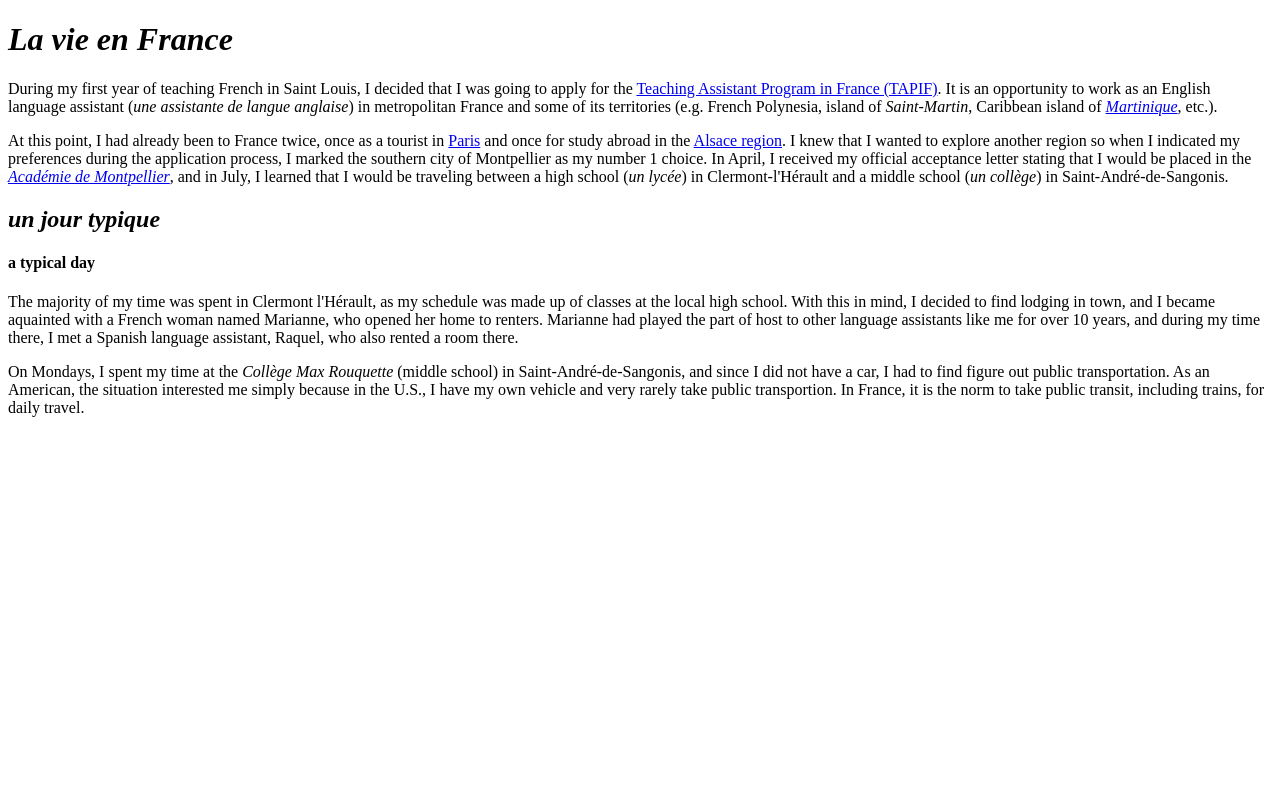
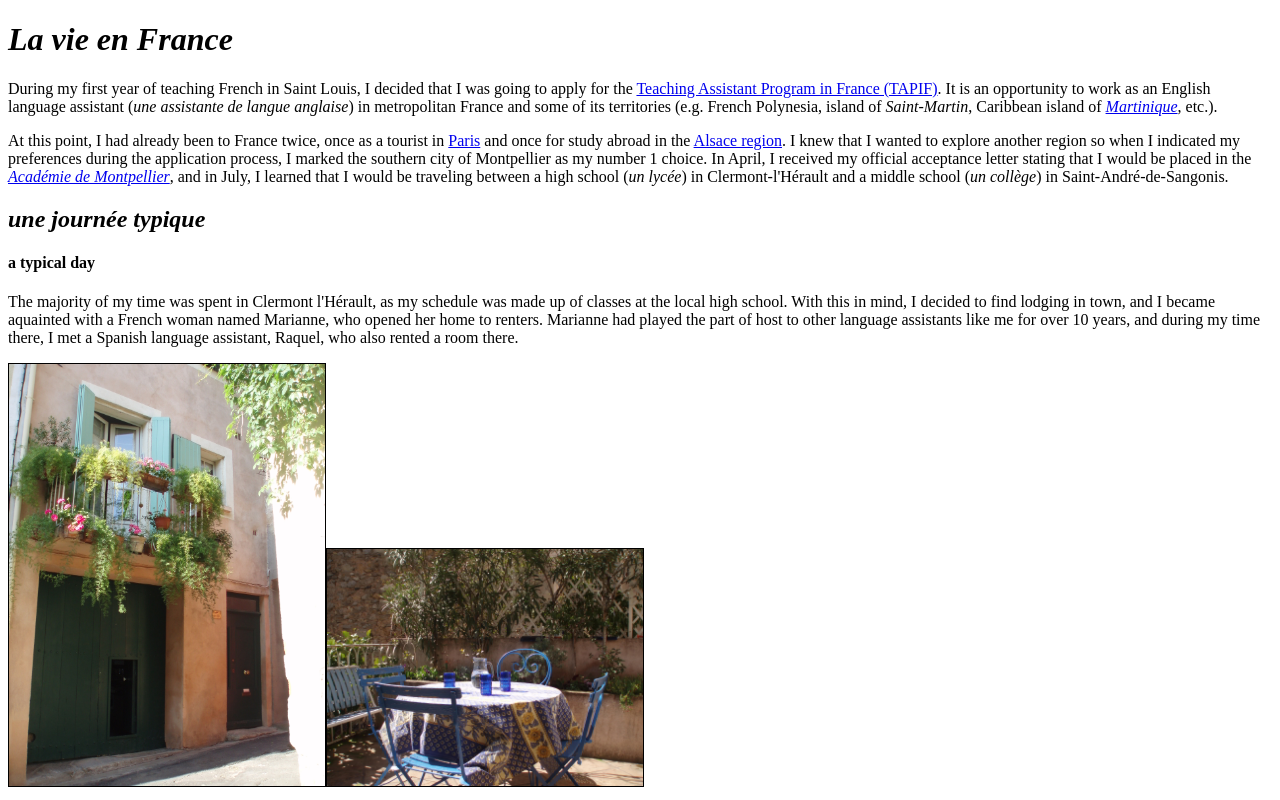
Before and after one commit to St-Louis-Women-March-2022/js-assignment-4-html-me-something-codeswitchingstl, a website: page index.html in a window 1280 px wide. Shown: the top 800 px of the page. Drawn offline with Linux system fonts and the light colour scheme; files whose address does not match are found by name.

Commit message:
Finished work on the HTML page

```diff
--- a/index.html
+++ b/index.html
@@ -1,5 +1,6 @@
 <!DOCTYPE html>
 <html>
+   <main>
    <head>
       <title>La vie en France</title>
    </head>
@@ -17,14 +18,29 @@
          </p>
         </article>
         <p></p>
+        <article>
+         <header>
+            <!-- html entity - diacritical mark -->
+            <h2><i>une journ&#233;e typique</i></h1>
+            <h4>a typical day</h3></header>
+            <p>The majority of my time was spent in Clermont l'Hérault, as my schedule was made up of classes at the local high school. With this in mind, I decided to find lodging in town, and I became aquainted with a French woman named Marianne, who opened her home to renters. Marianne had played the part of host to other language assistants like me for over 10 years, and during my time there, I met a Spanish language assistant, Raquel, who also rented a room there.</p>
+            <img src="/Users/lesliebradshaw/Desktop/LaunchCode/js-assignment-4-html-me-something-codeswitchingstl/images/P5010011.JPG" border = "1px" width = "25%"><img src="/Users/lesliebradshaw/Desktop/LaunchCode/js-assignment-4-html-me-something-codeswitchingstl/images/P3170408.JPG" border = "1px" width = "25%">
+            <p>On Mondays, I spent my time at the <i>Collège Max Rouquette</i> (middle school) in Saint-André-de-Sangonis, and since I did not have a car, I had to find figure out public transportation. As an American, the situation interested me simply because in the U.S., I have my own vehicle and very rarely take public transportion. In France, it is the norm to take public transit, including trains, for daily travel.
+            <img src="/Users/lesliebradshaw/Desktop/LaunchCode/js-assignment-4-html-me-something-codeswitchingstl/images/clhsads bus route.png" width = "50%" border = "1px"></p>
+        </article>
         <p></p>
         <article>
          <header>
-            <h2><i>un jour typique</i></h1>
-            <h4>a typical day</h3>
-            <p>The majority of my time was spent in Clermont l'Hérault, as my schedule was made up of classes at the local high school. With this in mind, I decided to find lodging in town, and I became aquainted with a French woman named Marianne, who opened her home to renters. Marianne had played the part of host to other language assistants like me for over 10 years, and during my time there, I met a Spanish language assistant, Raquel, who also rented a room there.</p>
-            <p>On Mondays, I spent my time at the <i>Collège Max Rouquette</i> (middle school) in Saint-André-de-Sangonis, and since I did not have a car, I had to find figure out public transportation. As an American, the situation interested me simply because in the U.S., I have my own vehicle and very rarely take public transportion. In France, it is the norm to take public transit, including trains, for daily travel.</p>
+            <h2><i>Bon voyage!</i></h2>
+            <h4>have a nice trip</h4>
+            <p>Living in France for 3.5 months afforded me the opportunity to travel to other European countries. Right before our teaching contracts began, my friend and I went to Munich for Oktoberfest, which I now consider one of the best times I have ever had in my life. We stayed 2 nights at a camping site and somehow figured out our way around town without anyone communicating with us in English. (Neither of us speak German.) It was a short an sweet trip!</p>
+            <p></p>
+            <p>The French are known for their <i>les vacances</i> (vacation/time off), and we had two weeks off around Halloween. With this time off, we took a train to Zurich then the <a href="https://www.seat61.com/trains-and-routes/bernina-express.htm">Bernina Express</a>, a slow moving train that starts in Chur, Switzerland and ends in Tirano, Italy, traversing the Alps. Because of the time of year, we started our journey in the lush, green countryside of Switzerland, made a pitstop at snowy Alp Grüm, and ended up in beautiful Italy. From there, we took yet another train (albeit a less dreamy, regional one) to Milan where we stayed a night before moving on to our destination, Florence. WHile I feel like our experience there was a very touristy one, it was a cool city, and having breakfast on top of the <a href = "https://www.uffizi.it/en/the-uffizi">Uffizi Gallery</a> was one of the highlights of this particular sojourn. <b>(BONUS: Ask about the return trip to France and having to stop at the Swiss border control.)</b></p>
+            <!-- TO DO insert video of bernina express -->
+            <p>Lastly, and one of my most memorable parts of the entire experience of living in France, was the <a href="https://noel-colmar.com/en/"></a><i>marchés de Noêl</i> (Christmas markets) in Colmar, France</a>. This event is several weeks long and includes special shows and quaint booths where one can buy festive knick-knacks. Attending the <i>marchés</i> was particularly specialto me because even though they are found all over the country, Alsace is the most prominant (and often considered the origin of the European Christmas markets), and as I previously mentioned, my favorite region in the entire country... and Colmar is my favorite city in the entire world.</p>
          </header>
         </article>
+        <footer>Living in France was one of the highlights of my life, and I could talk for days about it. Feel free to ask me questions at any time!</footer>
    </body>
+</main>
 </html>
```
Also changed, not shown: images/P3170408.JPG (added), images/P3170411.JPG (added), images/P5010011.JPG (added), 2 other files.
